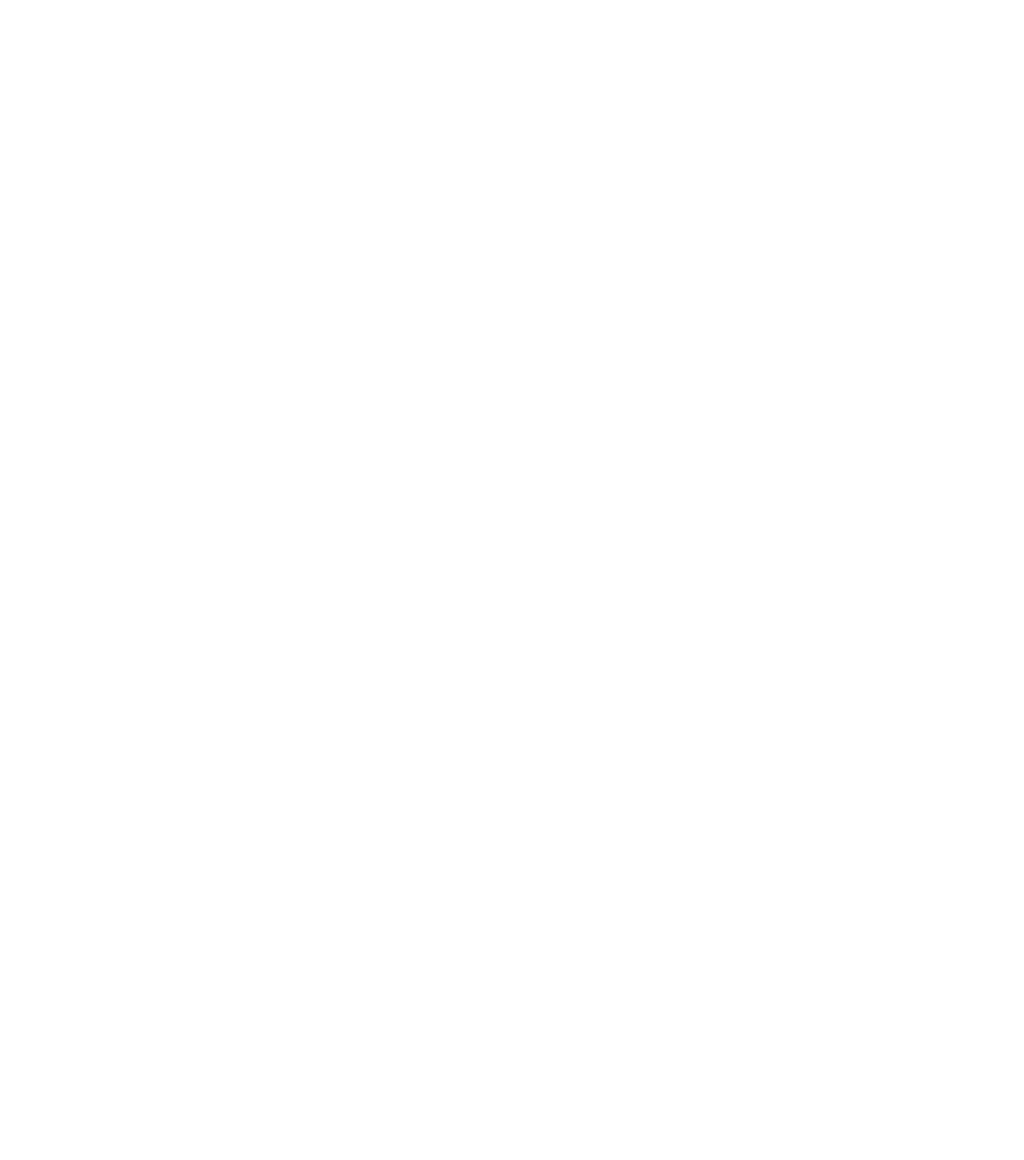
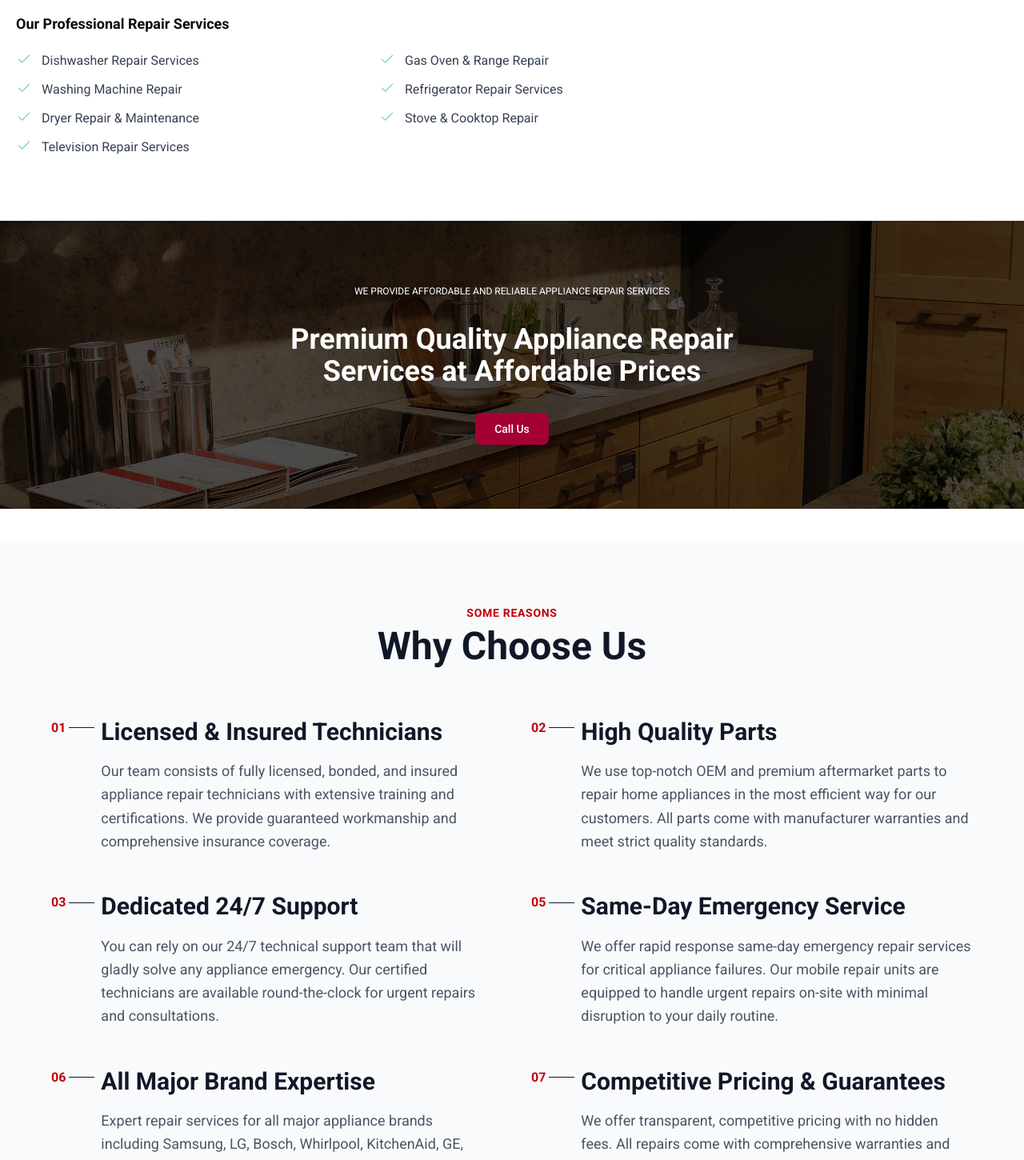
Before and after one commit to cyhammad/repair-site-10, a Next.js app: page / in a window 1280 px wide. Shown: the part 3988-5438 px from the top of the page at 80% size. Before the commit the page ends 2918 px from the top, so only its background shows below. Built offline with nearby package versions, Linux system fonts and the light colour scheme.

Commit message:
all done

```diff
--- a/app/layout.jsx
+++ b/app/layout.jsx
@@ -1,6 +1,7 @@
 import { Roboto } from "next/font/google";
 import "./globals.css";
 import Header from "@/components/header/Header";
+import Footer from "@/components/Footer";
 
 const roboto = Roboto({
   variable: "--font-roboto",
@@ -19,6 +20,7 @@ export default function RootLayout({ children }) {
       <body className={`flex flex-col w-full min-h-screen ${roboto.className}`}>
         <Header />
         {children}
+        <Footer />
       </body>
     </html>
   );
--- a/app/page.jsx
+++ b/app/page.jsx
@@ -1,8 +1,12 @@
 import CallButtons from "@/components/CallButtons";
+import ImageSection from "@/components/ImageSection";
+import RoundedImageSection from "@/components/RoundedImageSection";
 import MainSection from "@/components/MainSection";
 import QualtiesSection from "@/components/QualtiesSection";
 import ServicesSection from "@/components/ServicesSection";
 import StatsSection from "@/components/StatsSection";
+import WhyChooseUsSection from "@/components/WhyChooseUsSection";
+import AboutSection from "@/components/AboutSection";
 
 export default function Home() {
   return (
@@ -11,6 +15,10 @@ export default function Home() {
       <QualtiesSection />
       <StatsSection />
       <ServicesSection />
+      <AboutSection />
+      <ImageSection />
+      <WhyChooseUsSection />
+      <RoundedImageSection />
     </div>
   );
 }
--- /dev/null
+++ b/components/AboutSection.jsx
@@ -0,0 +1,41 @@
+import { Check } from "lucide-react";
+import Image from "next/image";
+import React from "react";
+
+const AboutSection = () => {
+  const services = [
+    "Dishwasher Repair Services",
+    "Gas Oven & Range Repair",
+    "Washing Machine Repair",
+    "Refrigerator Repair Services",
+    "Dryer Repair & Maintenance",
+    "Stove & Cooktop Repair",
+    "Television Repair Services"
+  ];
+
+  return (
+    <div className="flex flex-col w-full">
+      <Image src="/kitchen-3.jpg" alt="Professional appliance repair technicians working in modern kitchen" width={1000} height={1000} />
+      <div className="flex flex-col w-full px-5 py-10 gap-5">
+        <h1 className="text-4xl font-bold text-center">About Us</h1>
+        <span className="text-xl text-center">15+ Years of Experience</span>
+        <p className="text-gray-700 text-balanced max-w-3xl mx-auto leading-relaxed">
+          We are a leading appliance repair company with over 15 years of experience serving Dubai and Abu Dhabi.
+          Our certified technicians specialize in professional repair services for all major appliance brands.
+          We provide same-day emergency repairs, guaranteed workmanship, and competitive pricing with comprehensive warranties.
+        </p>
+        <h2 className="text-lg font-bold mt-6">Our Professional Repair Services</h2>
+        <div className="grid grid-cols-1 md:grid-cols-2 gap-3 max-w-4xl">
+          {services.map((service, index) => (
+            <div key={index} className="flex gap-3">
+              <Check strokeWidth={1} className="size-5 text-green-600" />
+              <span className="text-gray-700">{service}</span>
+            </div>
+          ))}
+        </div>
+      </div>
+    </div>
+  );
+};
+
+export default AboutSection;
--- /dev/null
+++ b/components/Footer.jsx
@@ -0,0 +1,56 @@
+import { company } from "@/lib/company";
+import React from "react";
+
+const Footer = () => {
+  const navigationLinks = [
+    "Home",
+    "About Us",
+    "Services",
+    "Terms of use",
+    "Privacy Policy",
+  ];
+
+  return (
+    <footer className="bg-white py-12 px-5">
+      <div className="max-w-6xl mx-auto">
+        {/* Top Section */}
+        <div className="mb-8">
+          {/* Logo and Company Name */}
+          <div className="flex items-center mb-6">
+            <h3 className="text-2xl font-bold text-gray-800">{company.name}</h3>
+          </div>
+
+          {/* Descriptive Paragraph */}
+          <p className="text-gray-600 text-base leading-relaxed mb-8 max-w-4xl">
+            When it comes to repairing your home appliances, you need a
+            technician you can trust to deliver exceptional service.
+            Specializing in appliance repair and maintenance services in Dubai
+            and Abu Dhabi for all major appliance brands.
+          </p>
+
+          {/* Navigation Links */}
+          <nav className="space-y-2">
+            {navigationLinks.map((link, index) => (
+              <a
+                key={index}
+                href="#"
+                className="block text-gray-800 hover:text-red-600 transition-colors duration-200"
+              >
+                {link}
+              </a>
+            ))}
+          </nav>
+        </div>
+
+        {/* Bottom Section */}
+        <div className="border-t border-gray-300 pt-8">
+          <p className="text-center text-gray-500 text-sm">
+            © 2024 {company.name}. All rights reserved.
+          </p>
+        </div>
+      </div>
+    </footer>
+  );
+};
+
+export default Footer;
--- /dev/null
+++ b/components/ImageSection.jsx
@@ -0,0 +1,20 @@
+import React from "react";
+import CallButtons from "./CallButtons";
+
+const ImageSection = () => {
+  return (
+    <div className="flex w-full bg-[url('/kitchen-2.jpg')] bg-fixed bg-cover bg-center bg-no-repeat flex-col">
+      <div className="flex flex-col items-center text-white bg-black/70 self-center py-20 px-10 gap-8 justify-center w-full h-full">
+        <span className="text-xs uppercase text-center">
+          We provide affordable and reliable appliance repair services
+        </span>
+        <h1 className="text-4xl font-bold text-center">
+          Premium Quality Appliance Repair <br /> Services at Affordable Prices
+        </h1>
+        <CallButtons onlyCall={true} />
+      </div>
+    </div>
+  );
+};
+
+export default ImageSection;
--- /dev/null
+++ b/components/RoundedImageSection.jsx
@@ -0,0 +1,30 @@
+import React from "react";
+import CallButtons from "./CallButtons";
+import { Phone } from "lucide-react";
+import { company } from "@/lib/company";
+
+const RoundedImageSection = () => {
+  return (
+    <div className="flex items-center px-5">
+      <div className="flex w-full bg-[url('/kitchen.jpg')] rounded-2xl overflow-hidden bg-fixed bg-cover bg-center bg-no-repeat flex-col self-center">
+        <div className="flex flex-col items-center text-white bg-black/70 self-center py-20 px-5 gap-8 justify-center w-full h-full">
+          <h1 className="text-3xl font-bold text-center">
+            Hire Us Right Now! <br />
+            <span className="text-gray-400">
+              Get Your Appliance Fixed Today!
+            </span>
+          </h1>
+          <div className="flex items-center gap-3">
+            <div className="bg-primary flex items-center justify-center rounded-full size-13">
+              <Phone />
+            </div>
+            <span className="text-white font-bold">{company.number}</span>
+          </div>
+          <CallButtons onlyCall={true} />
+        </div>
+      </div>
+    </div>
+  );
+};
+
+export default RoundedImageSection;
--- /dev/null
+++ b/components/WhyChooseUsSection.jsx
@@ -0,0 +1,78 @@
+import React from "react";
+
+const WhyChooseUsSection = () => {
+  const reasons = [
+    {
+      number: "01",
+      title: "Licensed & Insured Technicians",
+      description:
+        "Our team consists of fully licensed, bonded, and insured appliance repair technicians with extensive training and certifications. We provide guaranteed workmanship and comprehensive insurance coverage.",
+    },
+    {
+      number: "02",
+      title: "High Quality Parts",
+      description:
+        "We use top-notch OEM and premium aftermarket parts to repair home appliances in the most efficient way for our customers. All parts come with manufacturer warranties and meet strict quality standards.",
+    },
+    {
+      number: "03",
+      title: "Dedicated 24/7 Support",
+      description:
+        "You can rely on our 24/7 technical support team that will gladly solve any appliance emergency. Our certified technicians are available round-the-clock for urgent repairs and consultations.",
+    },
+    {
+      number: "05",
+      title: "Same-Day Emergency Service",
+      description:
+        "We offer rapid response same-day emergency repair services for critical appliance failures. Our mobile repair units are equipped to handle urgent repairs on-site with minimal disruption to your daily routine.",
+    },
+    {
+      number: "06",
+      title: "All Major Brand Expertise",
+      description:
+        "Expert repair services for all major appliance brands including Samsung, LG, Bosch, Whirlpool, KitchenAid, GE, Maytag, and more. Our technicians are factory-trained and certified for multiple brands.",
+    },
+    {
+      number: "07",
+      title: "Competitive Pricing & Guarantees",
+      description:
+        "We offer transparent, competitive pricing with no hidden fees. All repairs come with comprehensive warranties and satisfaction guarantees. Our upfront pricing ensures you know exactly what you're paying for.",
+    },
+  ];
+
+  return (
+    <section className="py-20 px-5 bg-gray-50">
+      <div className="max-w-6xl mx-auto">
+        <header className="text-center mb-16">
+          <p className="text-sm font-semibold uppercase tracking-wider text-red-700 mb-2">
+            Some Reasons
+          </p>
+          <h2 className="text-4xl md:text-5xl font-bold text-gray-900">
+            Why Choose Us
+          </h2>
+        </header>
+
+        <div className="grid grid-cols-1 md:grid-cols-2 gap-12">
+          {reasons.map((reason, index) => (
+            <article key={index} className="flex items-start space-x-2">
+              <div className="flex items-center gap-1 mt-0.5">
+                <span className="font-bold text-red-700">{reason.number}</span>
+                <div className="w-8 h-[1px] bg-gray-900"></div>
+              </div>
+              <div className="flex-1">
+                <h3 className="text-2xl md:text-3xl font-bold text-gray-900 mb-4 leading-tight">
+                  {reason.title}
+                </h3>
+                <p className="text-gray-600 text-lg leading-relaxed">
+                  {reason.description}
+                </p>
+              </div>
+            </article>
+          ))}
+        </div>
+      </div>
+    </section>
+  );
+};
+
+export default WhyChooseUsSection;
```
Also changed, not shown: public/kitchen-2.jpg (added), public/kitchen-3.jpg (added).
